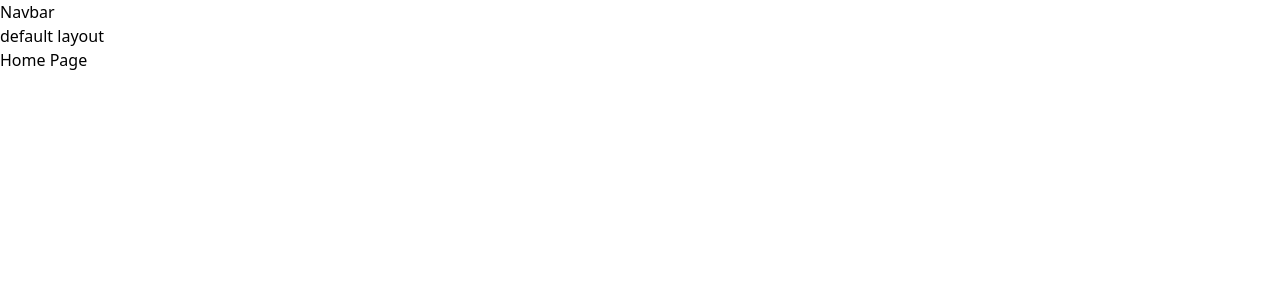
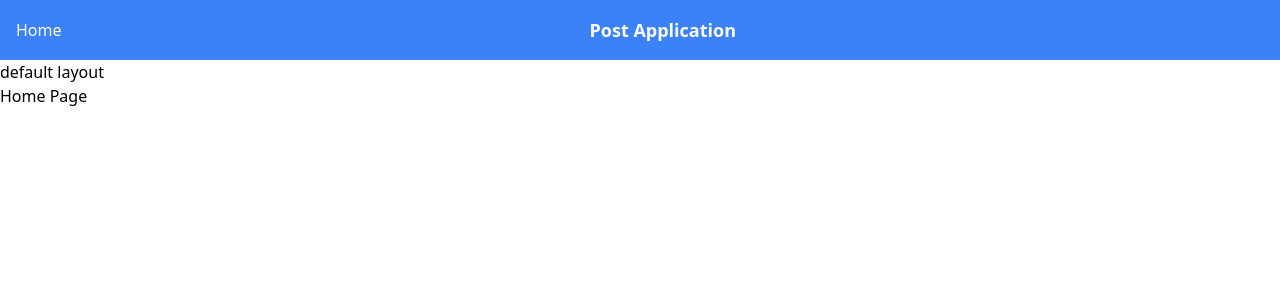
Before and after one commit to Pks20/user-posts, a Nuxt app in the folder user-posts/: page / in a window 1280 px wide. Shown: the top 300 px of the page. Built offline with nearby package versions, Linux system fonts and the light colour scheme.

Commit message:
created navbar

```diff
--- a/user-posts/components/Navbar.vue
+++ b/user-posts/components/Navbar.vue
@@ -3,10 +3,22 @@
 </script>
 
 <template>
-    <div>
-        Navbar
-    </div>
-</template>
+    <nav class="bg-blue-500 p-4">
+      <div class="container mx-auto flex  items-center">
+        <ul>
+          <li>
+            <NuxtLink
+              to="/"
+              class="text-white hover:text-gray-300 transition-colors duration-200"
+            >
+              Home
+            </NuxtLink>
+          </li>
+        </ul>
+        <h1 class="text-white text-lg font-bold mx-auto">Post Application</h1>
+      </div>
+    </nav>
+  </template>
 
 <style lang="scss" scoped>
 
```
